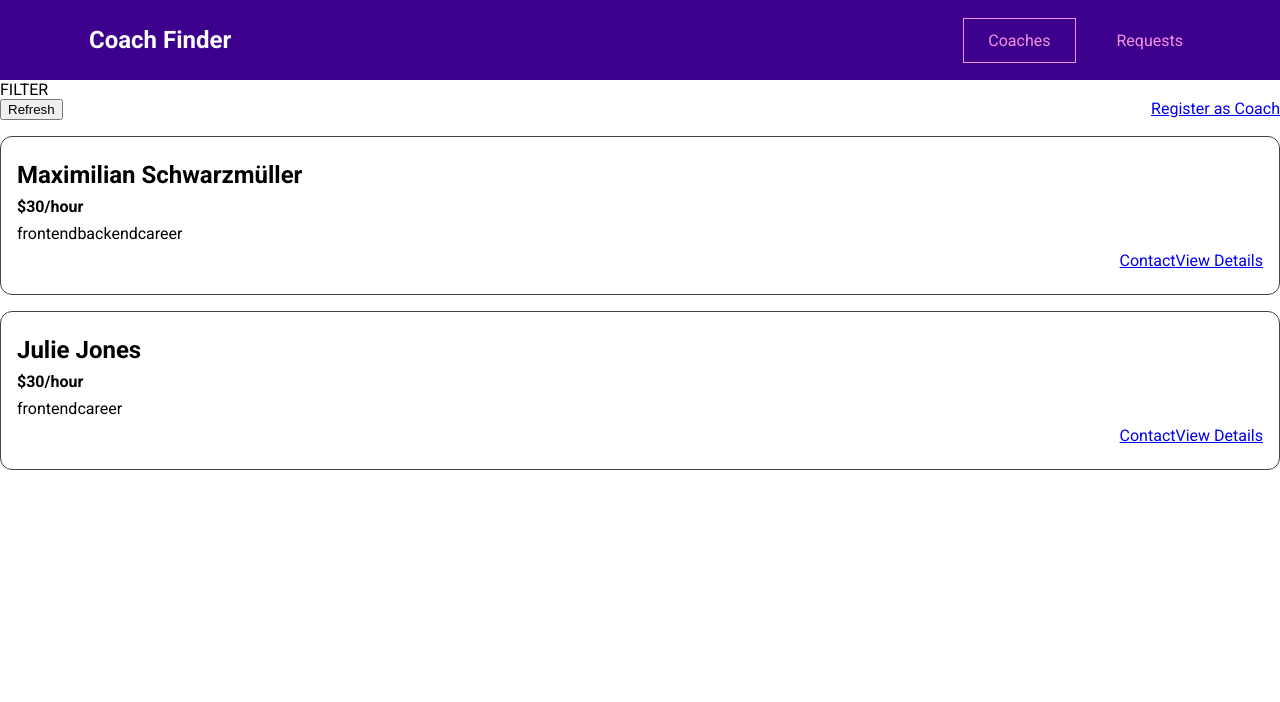
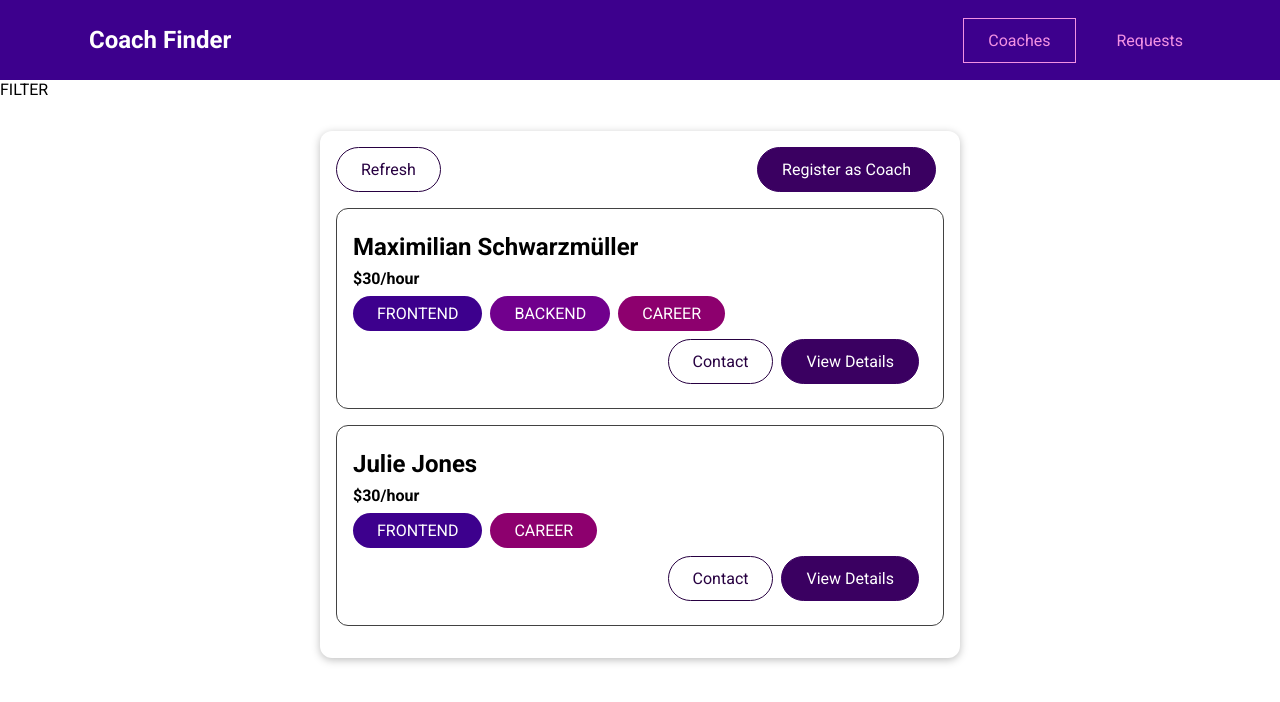
Before and after one commit to Agab-dev/coach-finder, a Vue app: page /coaches in a window 1280 px wide. Shown: the top 702 px of the page. Built offline with nearby package versions, Linux system fonts and the light colour scheme.

Commit message:
feat(base-ui): added some base components to be used globally across the web app
Co-authored-by: Agab <gameon.ahamd@gmail.com>

```diff
--- a/src/components/coaches/CoachItem.vue
+++ b/src/components/coaches/CoachItem.vue
@@ -3,24 +3,24 @@ import { computed } from "vue";
 
 const { firstName, lastName, rate, areas } = defineProps({
   id: {
+    type: String,
     required: true,
-    type: String,
   },
   firstName: {
+    type: String,
     required: true,
-    type: String,
   },
   lastName: {
+    type: String,
     required: true,
-    type: String,
   },
   rate: {
+    type: Number,
     required: true,
-    type: Number,
   },
   areas: {
+    type: Array,
     required: true,
-    type: Array,
   },
 });
 
@@ -32,15 +32,19 @@ const fullName = computed(() => `${firstName} ${lastName}`);
     <h3>{{ fullName }}</h3>
     <h4>${{ rate }}/hour</h4>
     <div>
-      <span v-for="area in areas" :key="area">{{ area }}</span>
+      <base-badge v-for="area in areas" :key="area" :type="area" :title="area">
+      </base-badge>
     </div>
     <div class="actions">
-      <router-link :to="{ name: 'coachContactForm', params: { id } }"
-        >Contact</router-link
-      >
-      <router-link :to="{ name: 'coachDetails', params: { id } }"
-        >View Details</router-link
-      >
+      <base-button
+        mode="outline"
+        isLink
+        :to="{ name: 'coachContactForm', params: { id } }"
+        >Contact
+      </base-button>
+      <base-button isLink :to="{ name: 'coachDetails', params: { id } }"
+        >View Details
+      </base-button>
     </div>
   </li>
 </template>
--- /dev/null
+++ b/src/components/ui/BaseBadge.vue
@@ -0,0 +1,48 @@
+<script setup>
+import { computed } from "vue";
+
+const { title, type } = defineProps({
+  title: {
+    type: String,
+    required: true,
+  },
+  type: {
+    type: String,
+    required: true,
+  },
+});
+
+const text = computed(() => title.toUpperCase());
+</script>
+
+<template>
+  <span class="badge" :class="type">
+    {{ text }}
+  </span>
+</template>
+
+<style scoped>
+.badge {
+  background-color: #ccc;
+  color: #252525;
+  border-radius: 30px;
+  padding: 0.5rem 1.5rem;
+  display: inline-block;
+  margin-right: 0.5rem;
+}
+
+.frontend {
+  background-color: #3d008d;
+  color: white;
+}
+
+.backend {
+  background-color: #71008d;
+  color: white;
+}
+
+.career {
+  background-color: #8d006e;
+  color: white;
+}
+</style>
--- /dev/null
+++ b/src/components/ui/BaseButton.vue
@@ -0,0 +1,71 @@
+<script setup>
+const { isLink, to } = defineProps({
+  mode: {
+    type: String,
+    required: false,
+    default: null,
+  },
+  isLink: {
+    type: Boolean,
+    required: false,
+    default: false,
+  },
+  to: {
+    type: Object,
+    required: false,
+    default: { name: "coaches" },
+  },
+});
+</script>
+
+<template>
+  <button v-if="!isLink" :class="mode">
+    <slot></slot>
+  </button>
+  <router-link v-else :to="to" :class="mode">
+    <slot></slot>
+  </router-link>
+</template>
+
+<style scoped>
+button,
+a {
+  text-decoration: none;
+  padding: 0.75rem 1.5rem;
+  font: inherit;
+  background-color: #3a0061;
+  border: 1px solid #3a0061;
+  color: white;
+  cursor: pointer;
+  border-radius: 30px;
+  margin-right: 0.5rem;
+  display: inline-block;
+}
+
+a:hover,
+a:active,
+button:hover,
+button:active {
+  background-color: #270041;
+  border-color: #270041;
+}
+
+.flat {
+  background-color: transparent;
+  color: #3a0061;
+  border: none;
+}
+
+.outline {
+  background-color: transparent;
+  border-color: #270041;
+  color: #270041;
+}
+
+.flat:hover,
+.flat:active,
+.outline:hover,
+.outline:active {
+  background-color: #edd2ff;
+}
+</style>
--- /dev/null
+++ b/src/components/ui/BaseCard.vue
@@ -0,0 +1,15 @@
+<template>
+  <div class="card">
+    <slot></slot>
+  </div>
+</template>
+
+<style scoped>
+.card {
+  border-radius: 12px;
+  box-shadow: 0 2px 8px rgba(0, 0, 0, 0.26);
+  padding: 1rem;
+  margin: 2rem auto;
+  max-width: 40rem;
+}
+</style>
--- a/src/pages/coaches/CoachList.vue
+++ b/src/pages/coaches/CoachList.vue
@@ -2,7 +2,6 @@
 import CoachItem from "@/components/coaches/CoachItem.vue";
 import { useCoachesStore } from "@/stores/coaches";
 import { storeToRefs } from "pinia";
-import { RouterLink } from "vue-router";
 
 const { coaches, hasCoaches } = storeToRefs(useCoachesStore());
 </script>
@@ -10,11 +9,12 @@ const { coaches, hasCoaches } = storeToRefs(useCoachesStore());
 <template>
   <section>FILTER</section>
   <section>
+    <base-card>
       <div class="controls">
-      <button>Refresh</button>
-      <router-link :to="{ name: 'coachRegistrationForm' }"
-        >Register as Coach</router-link
-      >
+        <base-button mode="outline">Refresh</base-button>
+        <base-button isLink :to="{ name: 'coachRegistrationForm' }"
+          >Register as Coach
+        </base-button>
       </div>
       <ul v-if="hasCoaches">
         <coach-item
@@ -28,6 +28,7 @@ const { coaches, hasCoaches } = storeToRefs(useCoachesStore());
         ></coach-item>
       </ul>
       <h3 v-else>No Coaches Found</h3>
+    </base-card>
   </section>
 </template>
 
```
Also changed, not shown: src/main.js (+7 -0 lines). Lines whose indentation alone changed are shown as unchanged.
